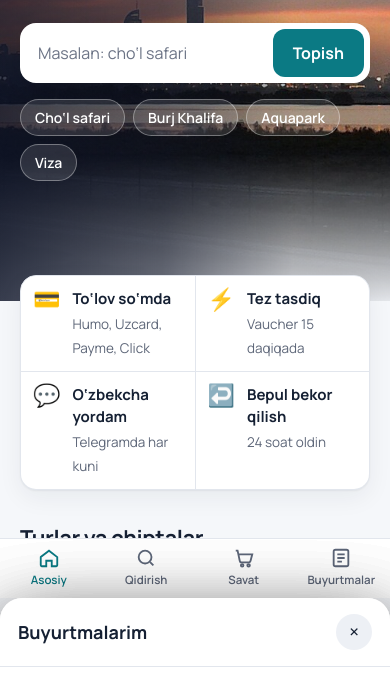
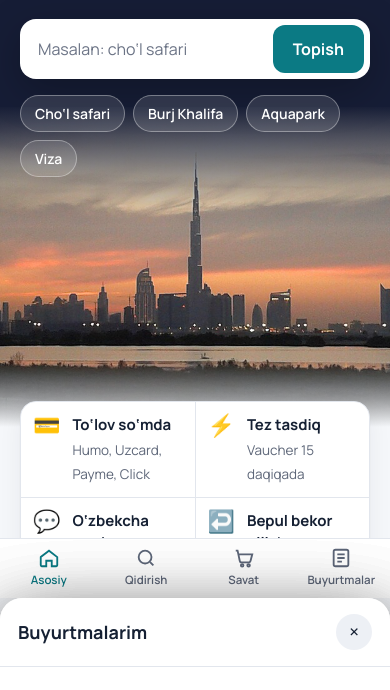
Before and after one commit to DubayVaMen/duvayvamen, a website: page public/index.html in a window 390 px wide. Shown: the part 246-936 px from the top of the page. Drawn offline with Linux system fonts and the light colour scheme; a web font is replaced by a local one.

Commit message:
Show full Dubai skyline photo under hero text on mobile
Co-Authored-By: Claude Opus 5.5 <noreply@anthropic.com>

```diff
--- a/public/index.html
+++ b/public/index.html
@@ -192,7 +192,10 @@ footer a{color:var(--ink)}
 @media (max-width:760px){
   .top-search,.cur-desktop,.orders-desktop,#cartBtn{display:none}
   .top .wrap{height:58px}
-  .hero .wrap{padding-top:36px;padding-bottom:120px}
+  /* telefonda: matn tepada, Burj Khalifa bilan panorama pastda to‘liq ko‘rinadi */
+  .hero{background:url("img/dubai-skyline.jpg") center bottom -80px/auto 400px no-repeat,#161D36}
+  .hero::before{background:linear-gradient(180deg,#161D36 0%,#161D36 calc(100% - 322px),rgba(22,29,54,.6) calc(100% - 270px),rgba(22,29,54,0) calc(100% - 200px),rgba(14,20,40,0) calc(100% - 70px),var(--bg) 100%)}
+  .hero .wrap{padding-top:32px;padding-bottom:250px}
   .hero p{font-size:16px}
   .perks{grid-template-columns:1fr 1fr;margin-top:-26px}
   .perk{padding:12px}
```
